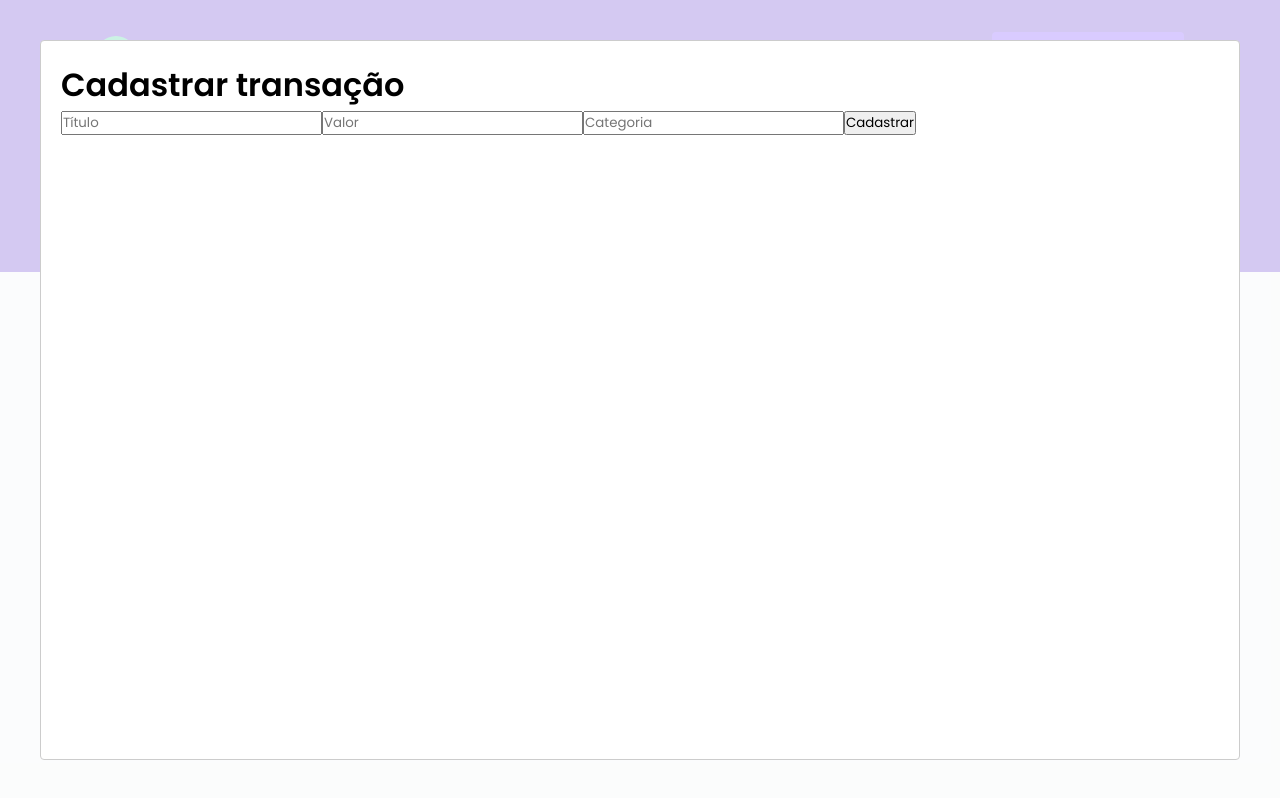
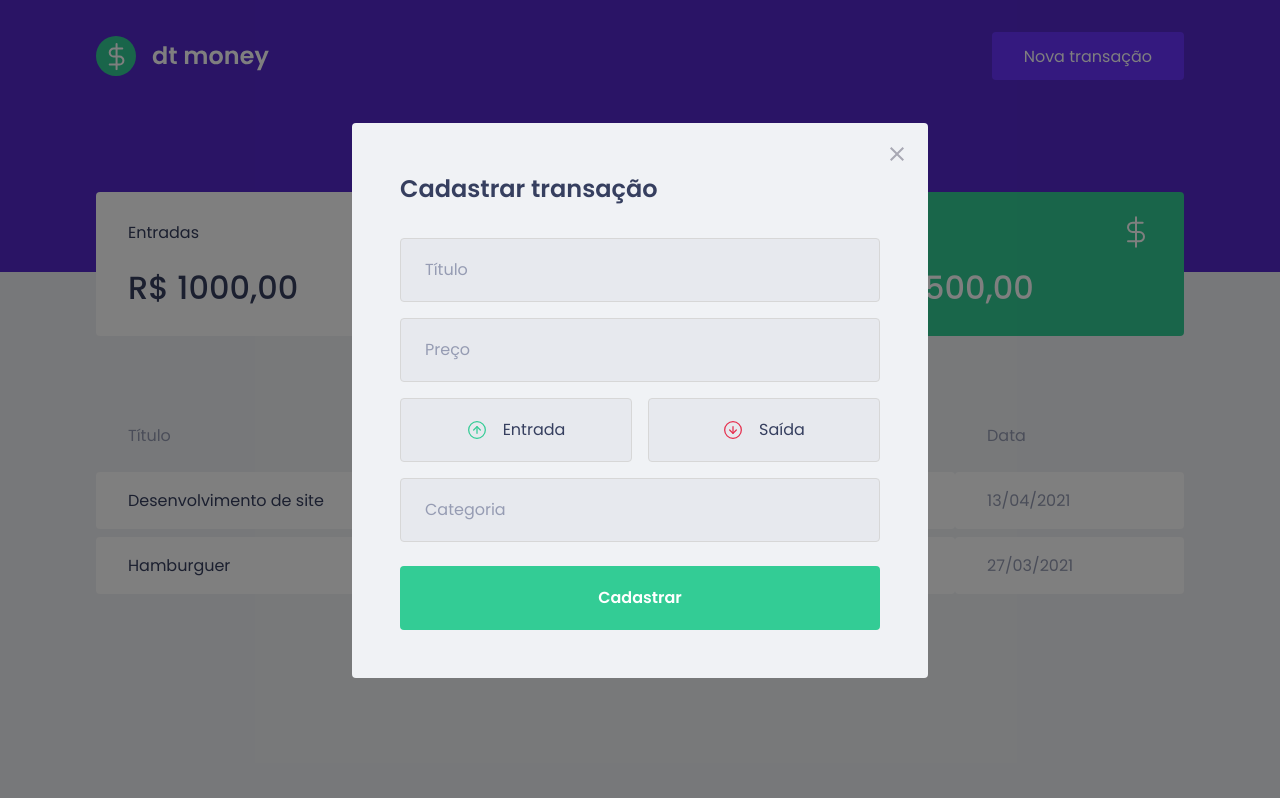
Before and after one commit to ivanvinicius/dtmoney, a React (Create React App) app: page / in a window 1280 px wide. Both pictures are taken after a click on the button "Nova transação". Built offline with nearby package versions, Linux system fonts and the light colour scheme; no server answers; what miragejs would draw is missing.

Commit message:
feat: react modal styles and  transaction type radio

```diff
--- a/package.json
+++ b/package.json
@@ -5,6 +5,7 @@
   "dependencies": {
     "axios": "^0.26.0",
     "miragejs": "^0.1.43",
+    "polished": "^4.1.4",
     "react": "^17.0.2",
     "react-dom": "^17.0.2",
     "react-modal": "^3.14.4",
--- a/src/components/NewTransactionModal/index.tsx
+++ b/src/components/NewTransactionModal/index.tsx
@@ -1,6 +1,11 @@
+import { useState } from 'react'
 import Modal from 'react-modal'
 
-import { Container } from './styles'
+import closeSVG from '../../assets/close.svg'
+import incomeSVG from '../../assets/income.svg'
+import outcomeSVG from '../../assets/outcome.svg'
+
+import { Container, TransactionTypeContainer, RadioType } from './styles'
 
 interface INewTransactionModalProps {
   isOpen: boolean
@@ -11,13 +16,51 @@ export function NewTransactionModal({
   isOpen,
   onRequestClose
 }: INewTransactionModalProps) {
+  const [type, setType] = useState('')
+
   return (
-    <Modal isOpen={isOpen} onRequestClose={onRequestClose}>
+    <Modal
+      isOpen={isOpen}
+      onRequestClose={onRequestClose}
+      overlayClassName="react-modal-overlay"
+      className="react-modal-content"
+    >
+      <button
+        type="button"
+        onClick={onRequestClose}
+        className="react-modal-close"
+      >
+        <img src={closeSVG} alt="Fechar modal" />
+      </button>
+
       <Container>
-        <h1>Cadastrar transação</h1>
+        <h2>Cadastrar transação</h2>
 
         <input name="title" placeholder="Título" />
-        <input name="ammount" placeholder="Valor" type="number" />
+        <input name="price" placeholder="Preço" type="number" />
+
+        <TransactionTypeContainer>
+          <RadioType
+            type="button"
+            onClick={() => setType('income')}
+            isActive={type === 'income'}
+            activeColor="green"
+          >
+            <img src={incomeSVG} alt="Entrada" />
+            <span>Entrada</span>
+          </RadioType>
+
+          <RadioType
+            type="button"
+            onClick={() => setType('outcome')}
+            isActive={type === 'outcome'}
+            activeColor="red"
+          >
+            <img src={outcomeSVG} alt="Saída" />
+            <span>Saída</span>
+          </RadioType>
+        </TransactionTypeContainer>
+
         <input name="category" placeholder="Categoria" />
 
         <button type="submit">Cadastrar</button>
--- a/src/components/NewTransactionModal/styles.ts
+++ b/src/components/NewTransactionModal/styles.ts
@@ -1,3 +1,105 @@
 import styled from 'styled-components'
+import { darken, transparentize } from 'polished'
 
-export const Container = styled.div``
+interface IRadioTypeProps {
+  isActive: boolean
+  activeColor: 'green' | 'red'
+}
+
+const colors = {
+  green: '#33cc95',
+  red: '#E52E4D'
+}
+
+export const Container = styled.form`
+  h2 {
+    color: var(--title);
+    font-size: 1.5rem;
+    margin-bottom: 2rem;
+  }
+
+  input {
+    width: 100%;
+    padding: 0 1.5rem;
+    height: 4rem;
+    border-radius: 0.25rem;
+
+    border: 1px solid var(--inputBd);
+    background-color: var(--inputBg);
+
+    font-weight: 400;
+    font-size: 1rem;
+
+    &::placeholder {
+      color: var(--body);
+    }
+
+    & + input {
+      margin-top: 1rem;
+    }
+  }
+
+  button[type='submit'] {
+    width: 100%;
+    height: 4rem;
+    padding: 0 1.5rem;
+    margin-top: 1.5rem;
+
+    font-weight: 600;
+    font-size: 1rem;
+
+    border: 0;
+    border-radius: 0.25rem;
+
+    background-color: var(--green);
+    color: var(--shape);
+
+    transition: filter 0.2s;
+
+    &:hover {
+      filter: brightness(0.9);
+    }
+  }
+`
+
+export const TransactionTypeContainer = styled.div`
+  display: grid;
+  grid-template-columns: repeat(2, 1fr);
+  gap: 1rem;
+
+  margin: 1rem 0;
+`
+
+export const RadioType = styled.button<IRadioTypeProps>`
+  display: flex;
+  align-items: center;
+  justify-content: center;
+
+  height: 4rem;
+  border-radius: 0.25rem;
+
+  border: 1px solid var(--inputBd);
+  background-color: ${props =>
+    props.isActive
+      ? transparentize(0.8, colors[props.activeColor])
+      : '#E7E9EE'};
+
+  transition: border-color 0.2s;
+
+  &:hover {
+    border-color: ${darken(0.1, '#D7D7D7')}; //inputBd
+  }
+
+  img {
+    width: 20px;
+    height: 20px;
+  }
+
+  span {
+    display: inline-block;
+    margin-left: 1rem;
+
+    font-size: 1rem;
+    color: var(--title);
+  }
+`
--- a/src/styles/global.ts
+++ b/src/styles/global.ts
@@ -12,6 +12,9 @@ export const GlobalStyle = createGlobalStyle`
 
   --title: #363F5F;
   --body: #969CB3;
+
+  --inputBg: #E7E9EE;
+  --inputBd: #d7d7d7;
 }
 
 *{
@@ -52,4 +55,45 @@ export const GlobalStyle = createGlobalStyle`
   opacity: 0.6;
   cursor: not-allowed;
 }
+
+.react-modal-overlay {
+  background-color: rgba(0,0,0, 0.5);
+
+  position: fixed;
+  top: 0;
+  bottom: 0;
+  right: 0;
+  left: 0;
+
+  display: flex;
+  align-items: center;
+  justify-content: center;
+}
+
+.react-modal-content {
+  position: relative;
+
+  width: 100%;
+  max-width: 576px;
+  padding: 3rem;
+  border-radius: 0.25rem;
+
+  background-color: var(--background);
+}
+
+.react-modal-close {
+  position: absolute;
+
+  top: 1.5rem;
+  right: 1.5rem;
+
+  border: 0;
+  background-color: transparent;
+
+  transition: filter 0.2s;
+
+  &:hover {
+    filter: brightness(0.9);
+  }
+}
 `
```
Also changed, not shown: 1 other file (tests, documents, lock files or other folders). Lines whose indentation alone changed are shown as unchanged.
